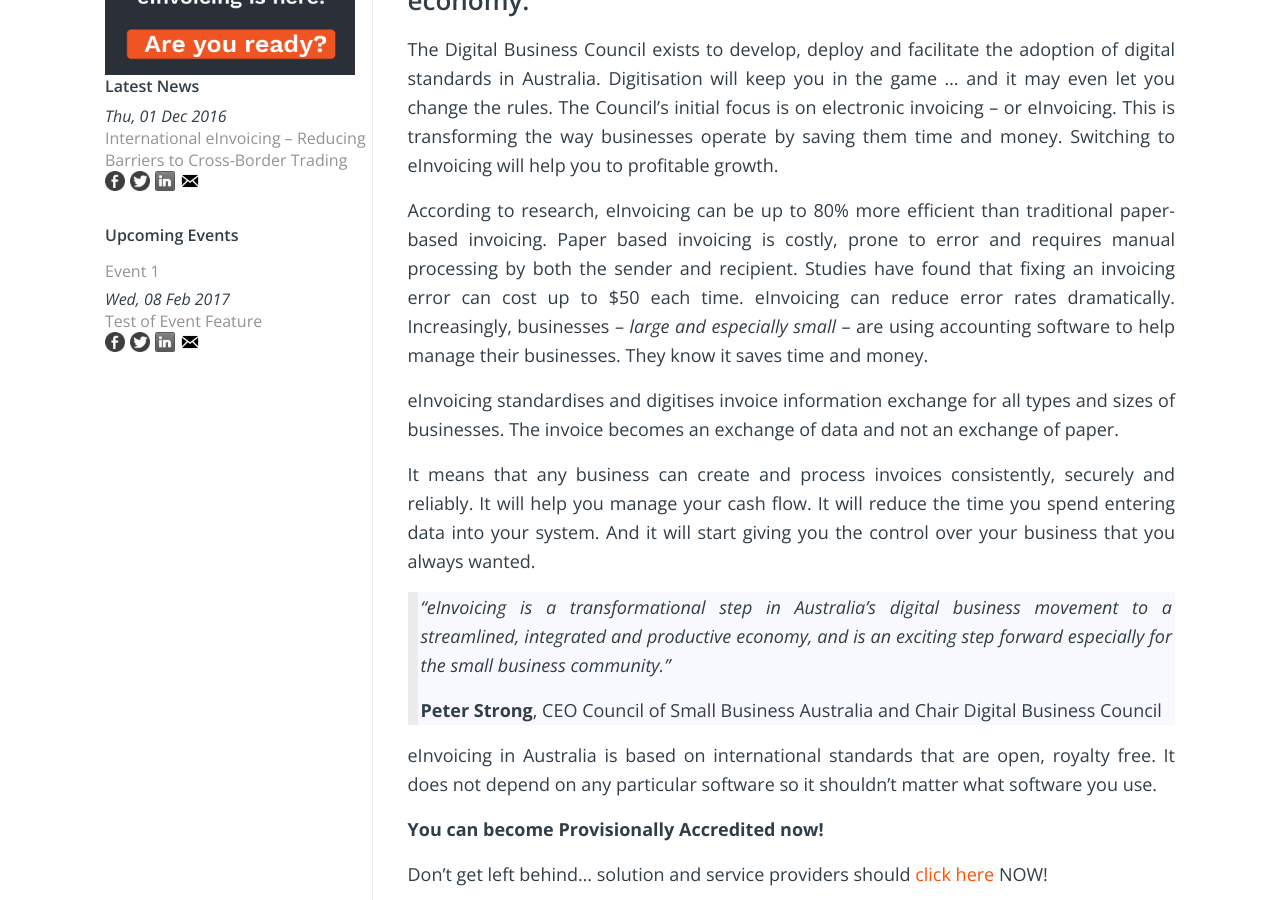
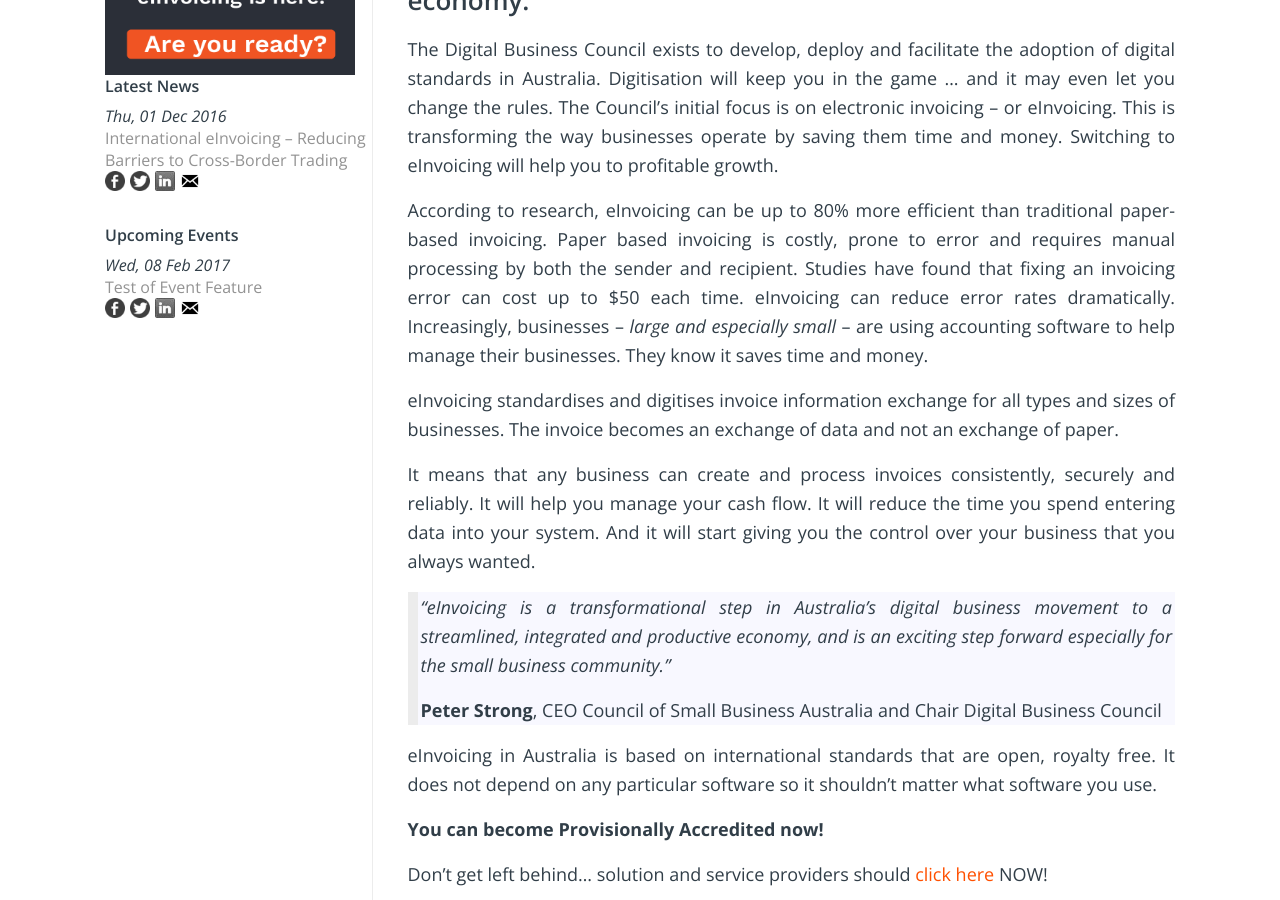
Before and after one commit to Digital-Business-Council/Digital-Business-Council.github.io, a Jekyll site: the page built from index.md, in a window 1280 px wide and 900 px high, scrolled down 356 px. Built offline with Jekyll 4.4.1, drawn with Linux system fonts in a browser that asks for light colours; our own code applies the rules of GitHub Pages for plain Markdown files.

Commit message:
Update sidebar-menu.html

```diff
--- a/_includes/sidebar-menu.html
+++ b/_includes/sidebar-menu.html
@@ -32,7 +32,6 @@
 </ul>
 
     <li class="menu-title">Upcoming Events</li>
-    <li><a href="#">Event 1</a></li>
 
     <ul>
     {% for blog-page in site.categories.event %}
```
